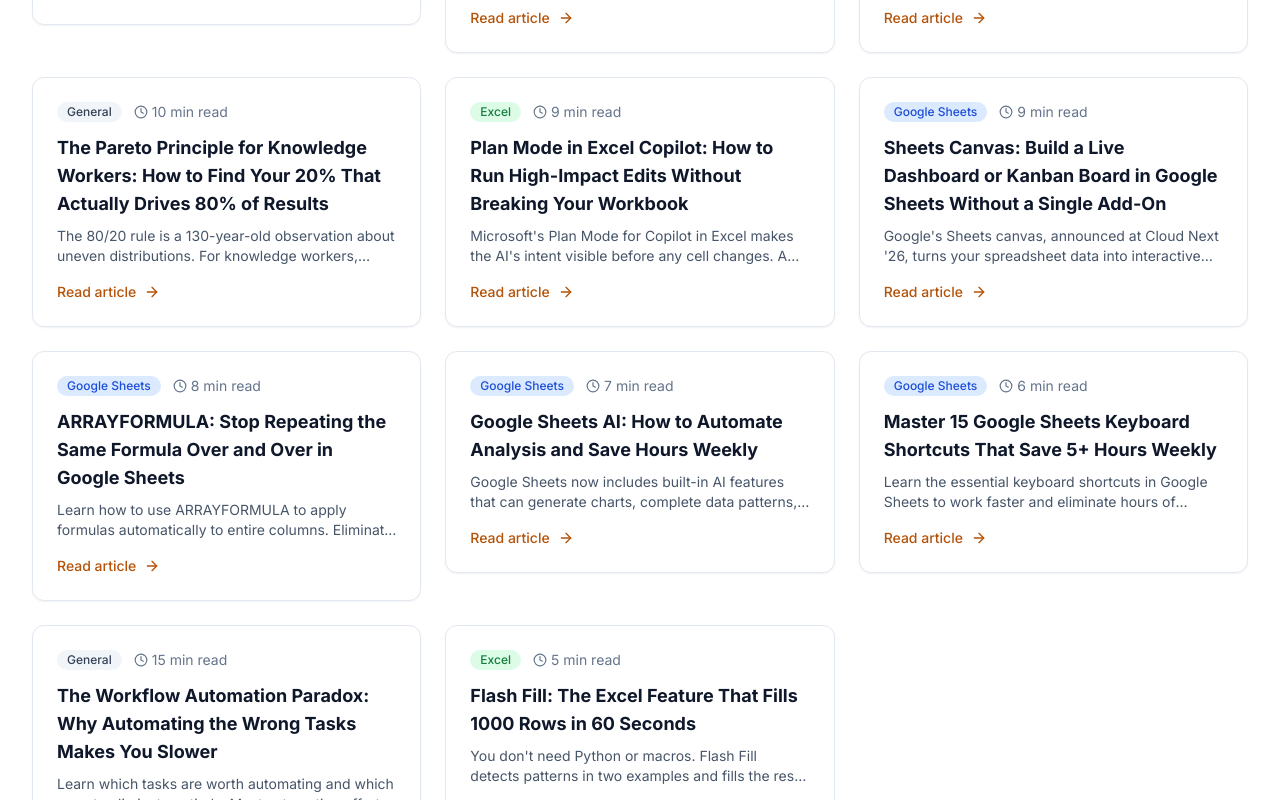
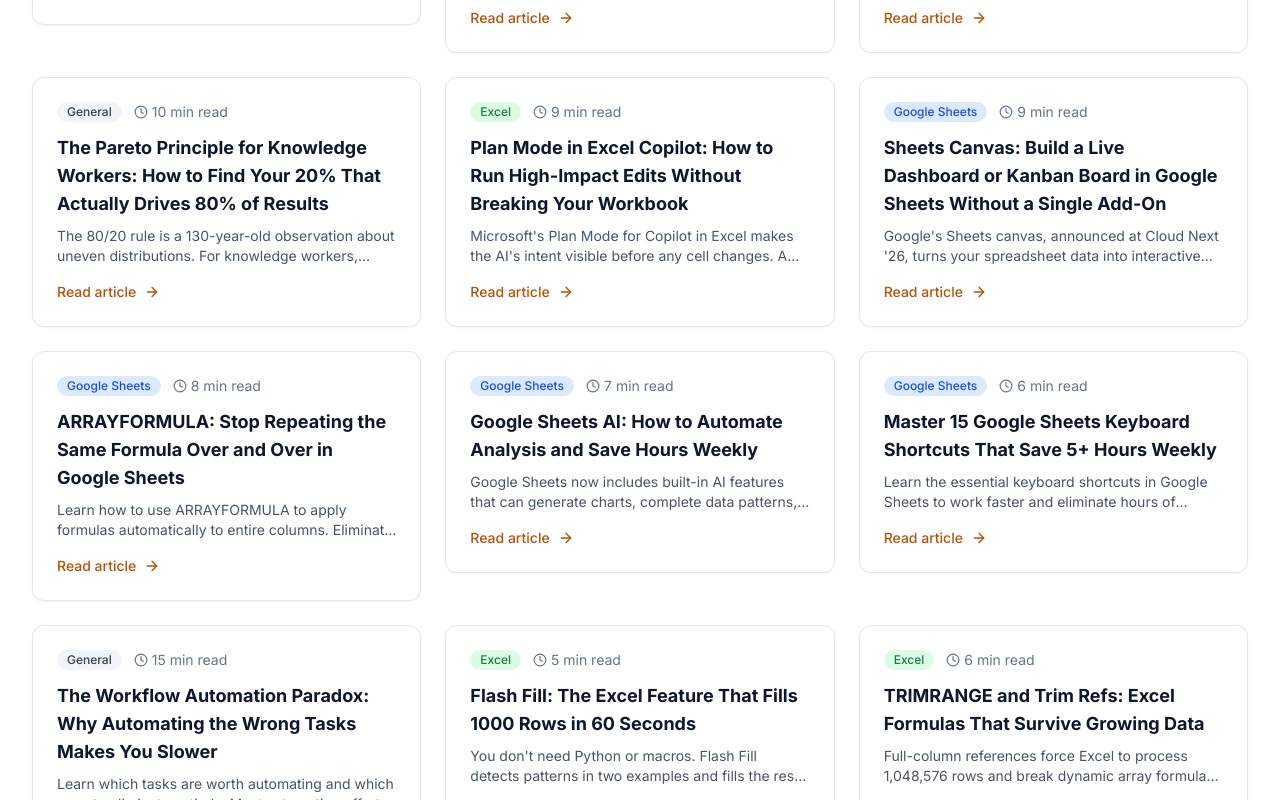
Before and after one commit to dorilabaki/office-productivity-hacks, a Next.js app: page /resources in a window 1280 px wide. Shown: the part 2000-2800 px from the top of the page. Built offline with nearby package versions, Linux system fonts and the light colour scheme.

Commit message:
Add article: TRIMRANGE and Trim Refs: Excel Formulas That Survive Growing Data
Sources: Microsoft Excel Team TRIMRANGE announcement, Microsoft Support docs,
Journal of Accountancy (Aug 2025). GA on Windows Current Channel March 2025.
Cross-links: internal LET function guide, howdoiuse.ai.

```diff
--- a/src/data/articles.ts
+++ b/src/data/articles.ts
@@ -3974,6 +3974,99 @@
 - [Office Productivity Hacks: Automation Tools Comparison 2026](https://www.quickbooks.intuit.com/r/bookkeeping/excel-tips-tricks/)
     `,
   },
+  {
+    slug: "trimrange-trim-refs-excel-formulas-growing-data",
+    title: "TRIMRANGE and Trim Refs: Excel Formulas That Survive Growing Data",
+    description: "Full-column references force Excel to process 1,048,576 rows and break dynamic array formulas with blank results. TRIMRANGE and the new trim ref operators fix both problems with two characters.",
+    category: "excel",
+    readTime: "6 min read",
+    publishedAt: "2026-06-11",
+    content: `# TRIMRANGE and Trim Refs: Excel Formulas That Survive Growing Data
+
+Every Excel user faces the same dilemma when writing formulas over data that grows.
+
+Reference the exact range, like A2:A500, and the formula breaks silently the day row 501 arrives. Reference the whole column, like A:A, and you've told Excel to process 1,048,576 rows, most of them empty. With modern dynamic array functions, that second option doesn't just slow things down. It spills a million rows of zeros across your sheet.
+
+TRIMRANGE solves this. So do the trim ref operators that came with it, which do the same job with two extra characters in a normal range reference.
+
+If you write formulas over data that changes size, this is the most useful thing Microsoft has added to references in years.
+
+## The Problem with A:A
+
+Classic functions like SUM ignore empty cells, so full-column references mostly worked. Dynamic array functions don't ignore them.
+
+Try =UNIQUE(A:A) on a column with 200 entries. You get your 200 values plus a 0, because Excel treats the million blank cells below your data as one more "unique" value. Try =TEXTJOIN(", ", TRUE, SORT(A:A)) and watch the calculation crawl while Excel sorts a million cells to handle 200.
+
+The old workarounds were ugly: volatile OFFSET formulas that recalculate constantly, INDEX/COUNTA constructions that are hard to read, or converting everything to Excel Tables even when a Table doesn't fit the layout.
+
+## What TRIMRANGE Does
+
+TRIMRANGE takes a range and returns just the portion that contains data, trimming away empty outer rows and columns.
+
+The syntax:
+
+\`\`\`
+=TRIMRANGE(range, [row_trim_mode], [col_trim_mode])
+\`\`\`
+
+The two optional modes accept four values: 0 keeps everything, 1 trims leading blanks, 2 trims trailing blanks, and 3 trims both. If you omit them, both default to 3.
+
+So =TRIMRANGE(A:A) returns A1 down to the last cell in column A that contains data. Wrap it in anything:
+
+\`\`\`
+=UNIQUE(TRIMRANGE(A:A))
+\`\`\`
+
+No stray zero. No million-row calculation. And when someone adds 50 rows tomorrow, the formula picks them up automatically.
+
+## Trim Refs: The Two-Character Version
+
+Writing TRIMRANGE around every reference gets verbose. Trim refs build the same behavior into the reference itself by adding periods around the colon:
+
+- **A1.:.E10** trims leading and trailing blanks (same as TRIMRANGE default)
+- **A1:.E10** trims trailing blanks only
+- **A1.:E10** trims leading blanks only
+
+The trailing-only version is the one you'll use most. Data usually starts at a known row and grows downward, so the blanks you need to trim are at the bottom:
+
+\`\`\`
+=XLOOKUP(E2, A:.A, B:.B)
+\`\`\`
+
+That lookup reads the full columns but stops at the last row with data. It's as fast as an exact range and as durable as a full-column reference.
+
+A few more places trim refs earn their keep:
+
+- **FILTER over growing data**: =FILTER(A2:.C10000, B2:.B10000>100) keeps working as rows are added, without processing empty rows
+- **Chart-feeding spills**: =SORT(A2:.A10000) spills exactly the current data, so charts built on the spill range stay correct
+- **COUNTA sanity checks**: =ROWS(A2:.A1048576) gives you a live row count of actual data
+
+One caveat: trim refs treat cells containing empty strings ("") as data, not blanks. If your data has formulas returning "", the trimmed range includes them.
+
+## Where You Can Use It
+
+TRIMRANGE and trim refs shipped to Microsoft 365 subscribers on the Windows Current Channel and Monthly Enterprise Channel in March 2025, after a beta run that started in late 2024, and they're part of the modern function set in Microsoft 365 across platforms. They're not in perpetual-license versions like Excel 2021 or Excel 2024, and they won't be. Like LAMBDA and GROUPBY before them, this is subscription-only functionality.
+
+One compatibility note: if a coworker on an old version opens your file, formulas using these references will show errors. Inside a Microsoft 365 organization, that's a non-issue.
+
+## How This Fits Your Formula Toolkit
+
+TRIMRANGE pairs naturally with LET. Trim once, name the result, and reuse it through a complex formula without trimming repeatedly. If you haven't adopted LET yet, our [guide to the LET function](/resources/excel-let-function-cleaner-formulas) covers why it makes long formulas readable.
+
+It also changes how you should think about Tables. Tables remain the right tool for structured data entry. But for calculation sheets, report layers, and anywhere structured references feel heavy, trim refs now give you the same auto-expanding behavior with plain ranges.
+
+And if you're using Copilot or other AI tools to draft formulas, it's worth knowing this syntax exists, because AI assistants still frequently suggest the old OFFSET and INDEX/COUNTA patterns. The broader workflows for AI-assisted spreadsheet work are covered well at [How Do I Use AI](https://howdoiuse.ai).
+
+## Try It Now
+
+Open any sheet where a formula references a whole column. Add a period after the colon. That single character upgrade is the difference between a formula that processes 1,048,576 rows and one that processes only your data.
+
+**Sources:**
+- [Microsoft Excel Team: Announcing TRIMRANGE and accompanying trim references](https://techcommunity.microsoft.com/blog/excelblog/announcing-trimrange-and-accompanying-trim-references/4230202)
+- [Microsoft Support: TRIMRANGE function](https://support.microsoft.com/en-us/office/trimrange-function-d7812248-3bc5-4c6b-901c-1afa9564f999)
+- [Journal of Accountancy: Quickly clean data with Excel's TRIMRANGE and trim references](https://www.journalofaccountancy.com/issues/2025/aug/quickly-clean-data-with-excels-trimrange-and-trim-references/)
+    `,
+  },
 
 ];
 
```
